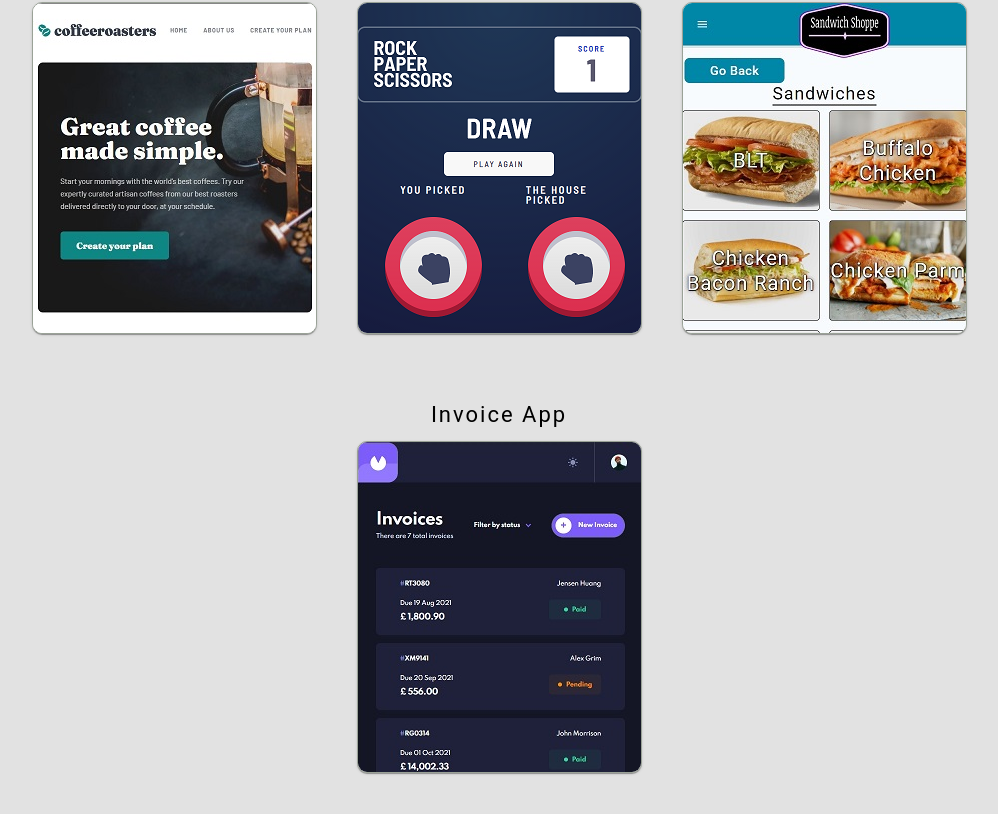
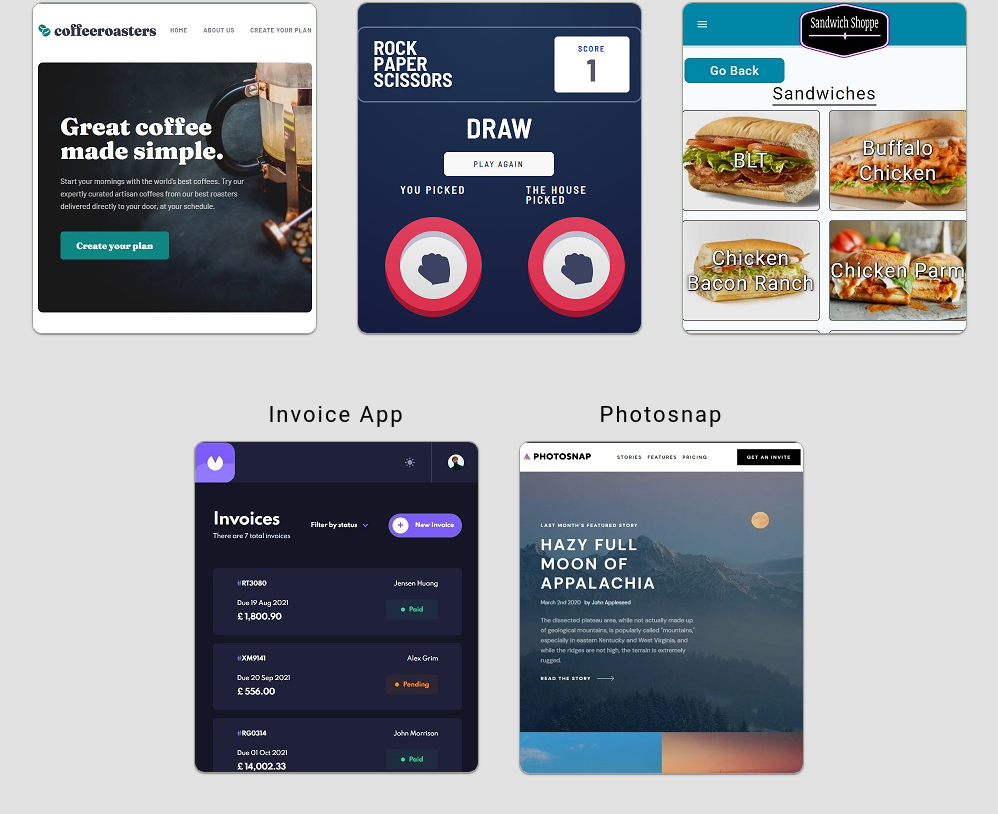
Before and after one commit to atonymartin20/Portfolio, a React (Create React App) app: page /projects in a window 1280 px wide. Shown: the part 1178-1992 px from the top of the page, without its empty margins (141-1139 px from the left). Built offline with nearby package versions, Linux system fonts and the light colour scheme; a web font is replaced by a local one.

Commit message:
Added Photosnap into portfolio

```diff
--- a/src/App.js
+++ b/src/App.js
@@ -12,6 +12,7 @@ import RockPaperScissors from './Components/Projects/projectInfoPages/RockPaperS
 import SandwichShoppe from './Components/Projects/projectInfoPages/SandwichShoppe.js';
 import CoffeeRoasters from './Components/Projects/projectInfoPages/CoffeeRoasters.js';
 import InvoiceApp from './Components/Projects/projectInfoPages/InvoiceApp.js';
+import Photosnap from './Components/Projects/projectInfoPages/Photosnap.js';
 
 import AboutMe from './Components/AboutMe';
 import ContactMe from './Components/ContactMe';
@@ -52,6 +53,10 @@ function App() {
                     <InvoiceApp />
                 </Route>
 
+                <Route exact path='/projectInfoPages/Photosnap'>
+                    <Photosnap />
+                </Route>
+
                 <Route exact path='/projectInfoPages/HeroGame'>
                     <HeroGame />
                 </Route>
--- a/src/Components/Projects/projectCard.js
+++ b/src/Components/Projects/projectCard.js
@@ -15,6 +15,7 @@ import CoffeeRoastersIMG from './images/CoffeeRoasters.jpg';
 import RockPaperScissorsIMG from './images/RockPaperScissors.png';
 import SandwichShoppeIMG from './images/SandwichShoppe.jpg';
 import InvoiceAppIMG from './images/InvoiceApp.jpg';
+import PhotosnapIMG from './images/Photosnap.jpg';
 
 const styles = theme => ({
     alignLeft: {
@@ -128,6 +129,8 @@ class ProjectCard extends React.Component {
                         {this.state.name === 'Rock Paper Scissors' ? <img src={RockPaperScissorsIMG} alt='screenshot from project' /> : null }
                         {this.state.name === 'Sandwich Shoppe' ? <img src={SandwichShoppeIMG} alt='screenshot from project' /> : null }
                         {this.state.name === 'Invoice App' ? <img src={InvoiceAppIMG} alt='screenshot from project' /> : null }
+                        {this.state.name === 'Photosnap' ? <img src={PhotosnapIMG} alt='screenshot from project' /> : null }
+
                     </Card>
 
                     <Card className={classes.cardBack} key="back">
--- a/src/Components/Projects/projectCardList.js
+++ b/src/Components/Projects/projectCardList.js
@@ -26,7 +26,8 @@ class ProjectCardList extends React.Component {
             { id: 1, name: 'Coffee-roasters', github: 'https://github.com/atonymartin20/coffee-roasters', deployedLink: 'https://coffeeroasters-adm.netlify.app/', description: 'Coffeeroasters is a simple online coffee retailer that specializes in quick and efficient delivery of our premium roast coffee.', additionalInfo: './projectInfoPages/CoffeeRoasters' },
             { id: 2, name: 'Rock Paper Scissors', github: 'https://github.com/atonymartin20/rock-paper-scissors', deployedLink: 'https://rock-paper-scissors-adm.netlify.app/', description: 'Rock Paper Scissors has 2 modes.  First is basic mode which is your typical rock paper scissors gameplay.  Advanced mode adds Lizard and Spock for increased difficulty.', additionalInfo: './projectInfoPages/RockPaperScissors' },
             { id: 3, name: 'Sandwich Shoppe', github: 'https://github.com/atonymartin20/sandwich-shoppe', deployedLink: 'https://sandwich-shoppe-adm.netlify.app', description: 'Sandwich Shoppe is designed for your local sandwich shoppe.  Order online or just browse all that we have to offer.', additionalInfo: './projectInfoPages/SandwichShoppe' },
-            { id: 4, name: 'Invoice App', github: 'https://github.com/atonymartin20/invoice-app', deployedLink: 'https://invoice-app-adm.netlify.app/', description: 'Invoice App is an invoice tracker that can keep track of a companies invoices and easily show all active invoices.', additionalInfo: './projectInfoPages/InvoiceApp' }
+            { id: 4, name: 'Invoice App', github: 'https://github.com/atonymartin20/invoice-app', deployedLink: 'https://invoice-app-adm.netlify.app/', description: 'Invoice App is an invoice tracker that can keep track of a companies invoices and easily show all active invoices.', additionalInfo: './projectInfoPages/InvoiceApp' },
+            { id: 5, name: 'Photosnap', github: 'https://github.com/atonymartin20/photosnap', deployedLink: 'https://photosnap-adm.netlify.app/', description: 'Photosnap is a new platform for photographers and visual storytellers to share their photos.', additionalInfo: './projectInfoPages/Photosnap' },
 
             // { id: 9999, name: '', picture: ('image is 285 x 330'), github: '', deployedLink: '', description: '', additionalInfo: '' },
         ]
```
